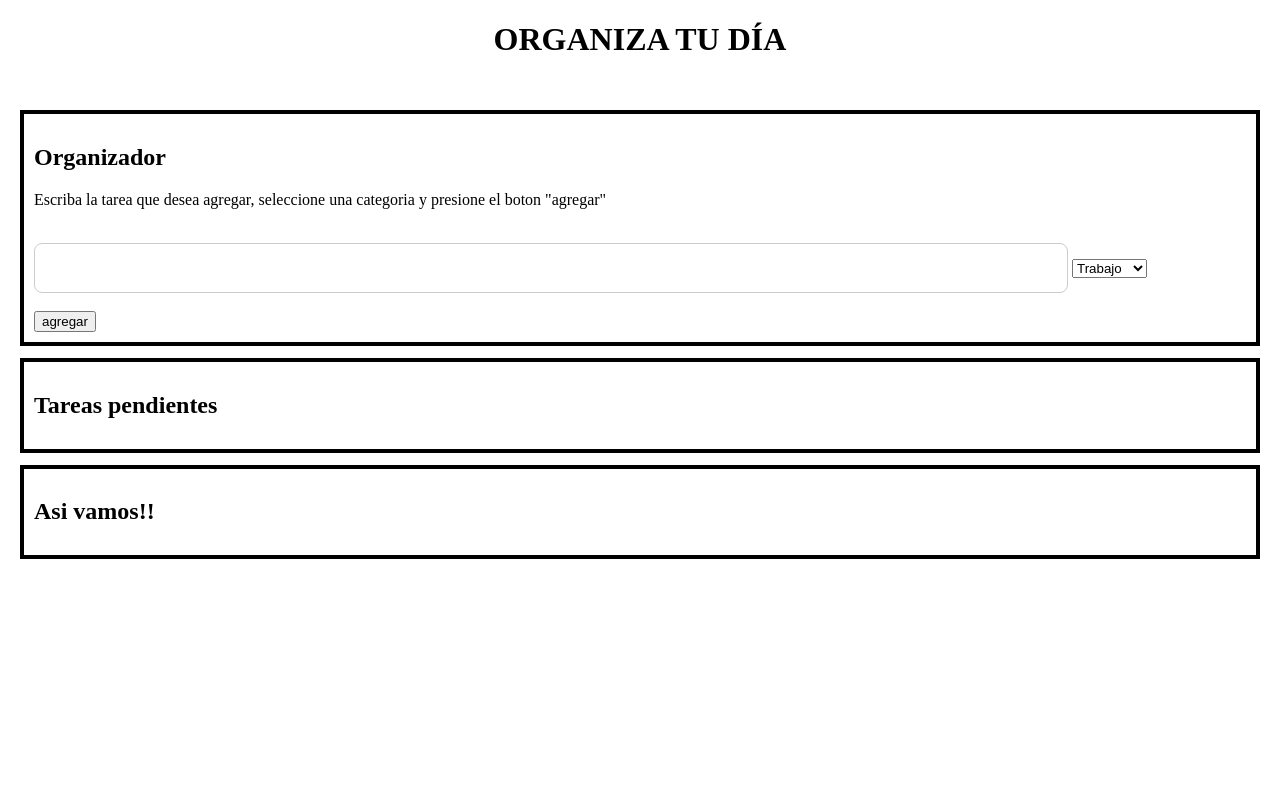
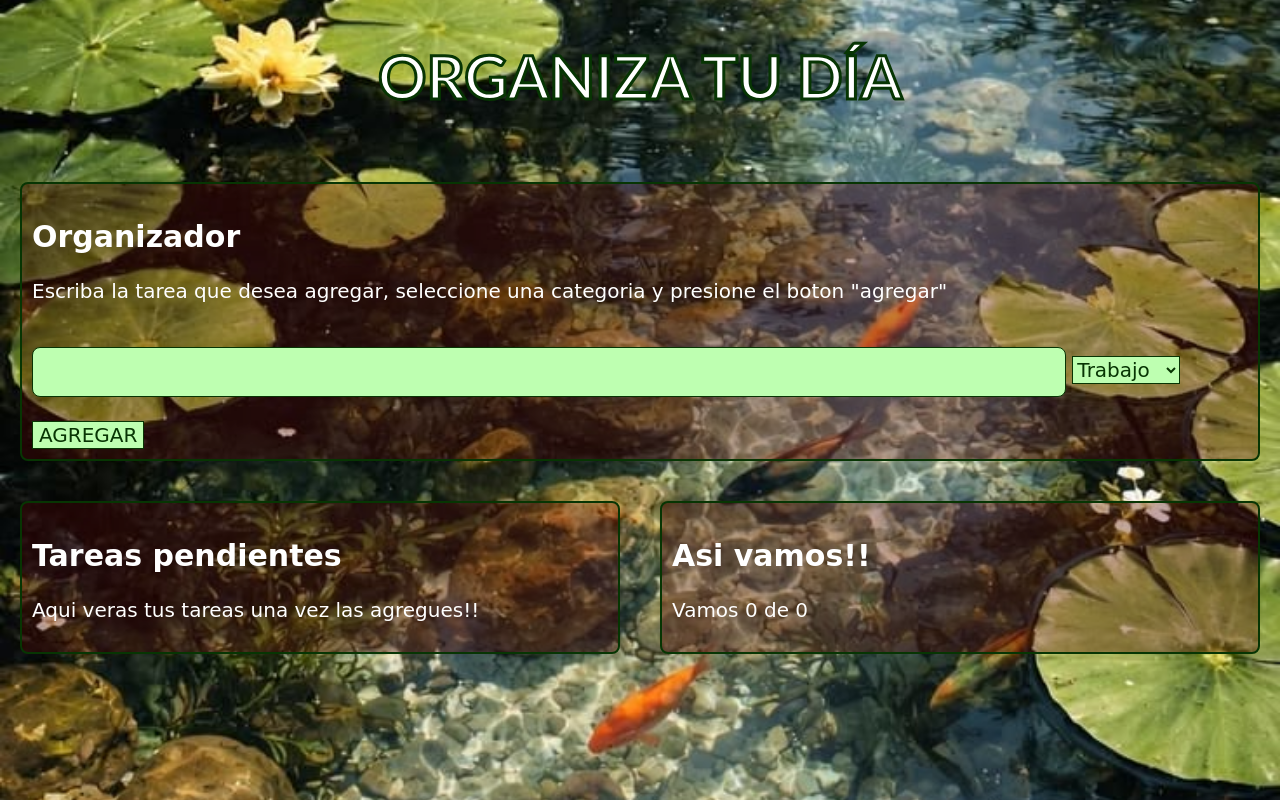
Before and after one commit to MarGongora20/Componentes_HTML, a plain HTML site: page index.html in a window 1280 px wide. Drawn offline with Linux system fonts and the light colour scheme.

Commit message:
Agrego taller completo

```diff
--- a/index.html
+++ b/index.html
@@ -9,7 +9,7 @@
 <body>
     <h1 id="titulo" style="text-align: center;"> ORGANIZA TU DÍA </h1>
     <br>
-    <div>
+    <div class="contenedor">
         <div class="bloques">
             <h2> Organizador </h2>
             <p> Escriba la tarea que desea agregar, seleccione una categoria y presione el boton "agregar"</p>
@@ -26,21 +26,21 @@
             <br>
             <span id="error" style="color: rgb(255, 0, 0);"></span>
             <br>
-            <button type="button" id="agregar">agregar</button>
+            <button type="button" id="agregar">AGREGAR</button>
         </div>
 
 
-        <div id="bloque1">
+        <div class="bloque1">
             <h2> Tareas pendientes </h2>
             <div id="subBloque1">
-
+                <p>Aqui veras tus tareas una vez las agregues!!</p>
             </div>
-
         </div>
 
 
-        <div id="bloque2">
+        <div class="bloque2">
             <h2> Asi vamos!! </h2>
+            <p> Vamos <span id="contador">0</span> de <span id="numero">0</span></p>
         </div>
     </div>
 </body>
--- a/script.js
+++ b/script.js
@@ -23,6 +23,7 @@ boton.addEventListener("click",function () {
     listado.push(tareaNueva)
 
     mostrar()
+    conteo()
 })
 
 cate.addEventListener("change",function () {
@@ -40,7 +41,13 @@ function mostrar() {
     tareas.innerHTML = ""
 
     listado.forEach(function (tareaNueva) {
-        tareas.innerHTML += `<p>${tareaNueva.tarea} - ${tareaNueva.categoria}</p>`
+        tareas.innerHTML += `<p>${tareaNueva.tarea} - ${tareaNueva.categoria}<input type="checkbox" id"marcado" onchange="conteo()"></p>`
     })
+}
 
+function conteo() {
+    let marcados = document.querySelectorAll("input[type='checkbox']:checked").length
+    let total = listado.length
+    document.getElementById("contador").textContent = marcados
+    document.getElementById("numero").textContent = total
 }
--- a/style.css
+++ b/style.css
@@ -1,38 +1,80 @@
 body{
-    /*background-image: url("Fondo.jfif");*/
+    background-image: url("Fondo.jfif");
     background-size: cover;
     background-position: center;
     background-repeat: no-repeat;
 }
+.contenedor{
+    display: grid;
+    grid-template-columns: 1fr 1fr;
+    gap: 16px;
+}
+#titulo{
+    color: #ffffff;
+    font-family: 'Gill Sans', 'Gill Sans MT', Calibri, 'Trebuchet MS', sans-serif;
+    font-size: 60px;
+    -webkit-text-stroke: 3px rgb(7, 53, 3);
+}
+#agregar{
+    font-family: cursive;
+    font-size: 20px;
+    color: rgb(7, 53, 3);
+    border: 1px solid rgb(7, 53, 3);
+    background-color: rgb(190, 255, 177);
+}
+#seleccion{
+    font-family: cursive;
+    font-size: 20px;
+    color: rgb(7, 53, 3);
+    border: 1px solid rgb(7, 53, 3);
+    background-color: rgb(190, 255, 177);
+}
 .bloques{
+    grid-column: 1/3;
     margin: 12px;
-    border: 4px solid black;
+    border: 2px solid rgb(7, 53, 3);
     padding: 10px;
-    width: auto;
-    height: auto;
-    display: block;
+    color: #ffffff;
+    font-family: cursive;
+    font-size: 20px;
+    background-color: rgba(85, 4, 4, 0.336);
+    border-radius: 8px;
 }
-#bloque1{
+.bloque1{
     margin: 12px;
-    border: 4px solid black;
+    border: 2px solid rgb(7, 53, 3);
     padding: 10px;
-    width: auto;
-    height: auto;
-    display: block;
+    color: #ffffff;
+    font-family: cursive;
+    font-size: 20px;
+    background-color: rgba(85, 4, 4, 0.336);
+    border-radius: 8px;
 }
-#bloque2{
+.bloque2{
     margin: 12px;
-    border: 4px solid black;
+    border: 2px solid rgb(7, 53, 3);
     padding: 10px;
-    width: auto;
-    height: auto;
-    display: block;
+    color: #ffffff;
+    font-family: cursive;
+    font-size: 20px;
+    background-color: rgba(85, 4, 4, 0.336);
+    border-radius: 8px;
 }
 #input{
   width: 1000px;
   height: 48px;
   font-size: 16px;
   padding: 0 16px;
-  border: 1px solid #ccc;
+  border: 1px solid rgb(7, 53, 3);
+  background-color: rgb(190, 255, 177);
   border-radius: 8px;
 }
+#otro{
+  width: 300px;
+  height: 48px;
+  font-size: 16px;
+  padding: 0 16px;
+  border: 1px solid rgb(7, 53, 3);
+  background-color: rgb(190, 255, 177);
+  border-radius: 8px;
+}
```
